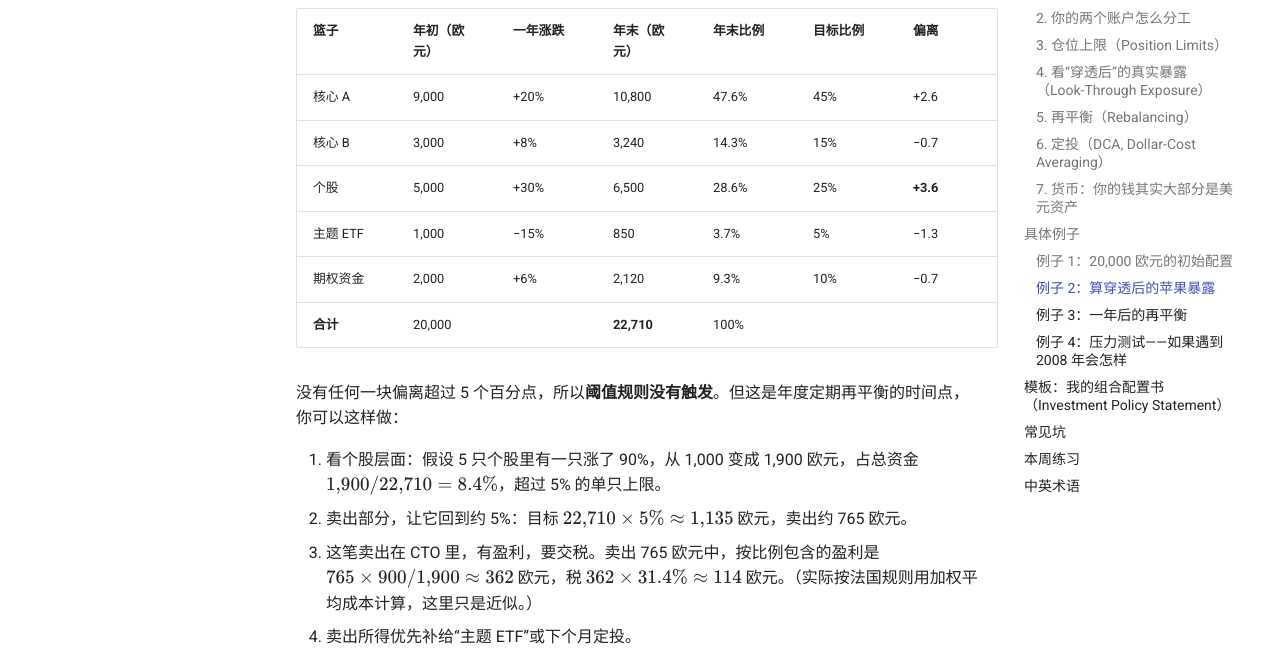
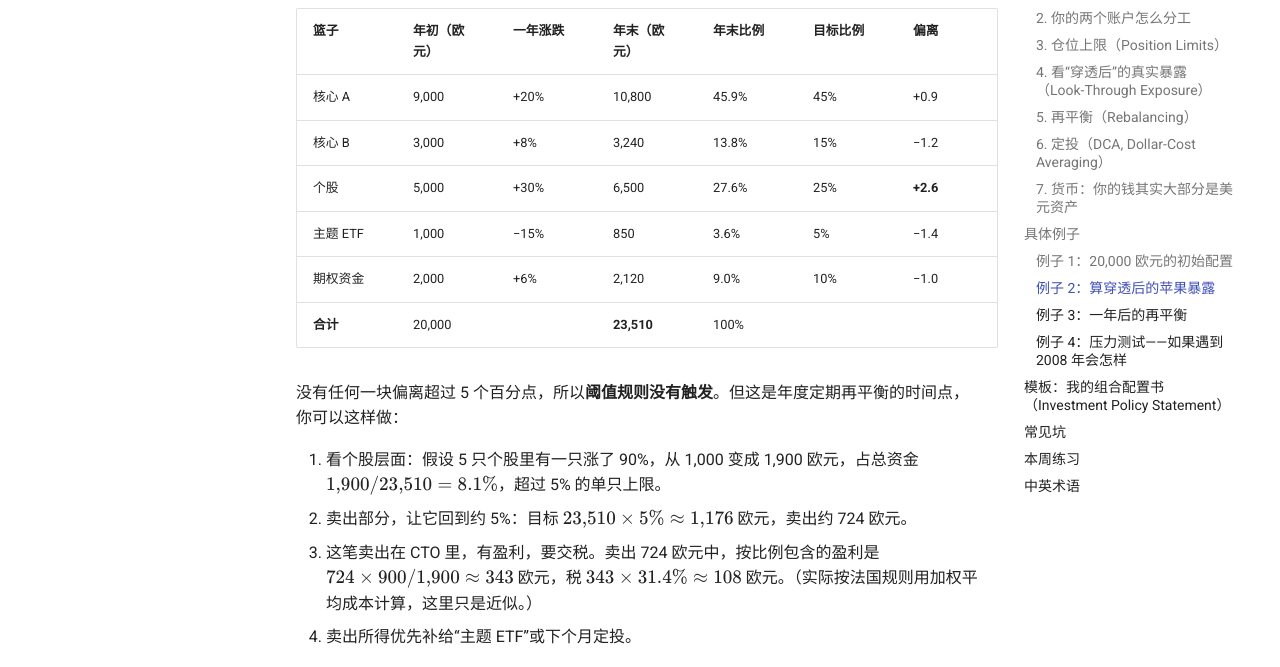
Before and after one commit to fengdi721/usstock-init, an MkDocs documentation site: the page built from docs/04-system/01-portfolio.md, in a window 1280 px wide and 900 px high, scrolled down 5251 px. Shown: the part 171-838 px from the top of the window. Built offline with MkDocs 1.6.1 and Material for MkDocs 9.7.7, drawn with Linux system fonts in a browser that asks for light colours; comment, search, counter and statistics services are not loaded.

Commit message:
docs(system): fix rebalancing example totals
Co-Authored-By: Claude Opus 5.5 <noreply@anthropic.com>

```diff
--- a/docs/04-system/01-portfolio.md
+++ b/docs/04-system/01-portfolio.md
@@ -173,18 +173,18 @@
 
 | 篮子 | 年初（欧元） | 一年涨跌 | 年末（欧元） | 年末比例 | 目标比例 | 偏离 |
 |---|---|---|---|---|---|---|
-| 核心 A | 9,000 | +20% | 10,800 | 47.6% | 45% | +2.6 |
-| 核心 B | 3,000 | +8% | 3,240 | 14.3% | 15% | −0.7 |
-| 个股 | 5,000 | +30% | 6,500 | 28.6% | 25% | **+3.6** |
-| 主题 ETF | 1,000 | −15% | 850 | 3.7% | 5% | −1.3 |
-| 期权资金 | 2,000 | +6% | 2,120 | 9.3% | 10% | −0.7 |
-| **合计** | 20,000 | | **22,710** | 100% | | |
+| 核心 A | 9,000 | +20% | 10,800 | 45.9% | 45% | +0.9 |
+| 核心 B | 3,000 | +8% | 3,240 | 13.8% | 15% | −1.2 |
+| 个股 | 5,000 | +30% | 6,500 | 27.6% | 25% | **+2.6** |
+| 主题 ETF | 1,000 | −15% | 850 | 3.6% | 5% | −1.4 |
+| 期权资金 | 2,000 | +6% | 2,120 | 9.0% | 10% | −1.0 |
+| **合计** | 20,000 | | **23,510** | 100% | | |
 
 没有任何一块偏离超过 5 个百分点，所以**阈值规则没有触发**。但这是年度定期再平衡的时间点，你可以这样做：
 
-1. 看个股层面：假设 5 只个股里有一只涨了 90%，从 1,000 变成 1,900 欧元，占总资金 \(1{,}900 / 22{,}710 = 8.4\%\)，超过 5% 的单只上限。
-2. 卖出部分，让它回到约 5%：目标 \(22{,}710 \times 5\% \approx 1{,}135\) 欧元，卖出约 765 欧元。
-3. 这笔卖出在 CTO 里，有盈利，要交税。卖出 765 欧元中，按比例包含的盈利是 \(765 \times 900/1{,}900 \approx 362\) 欧元，税 \(362 \times 31.4\% \approx 114\) 欧元。（实际按法国规则用加权平均成本计算，这里只是近似。）
+1. 看个股层面：假设 5 只个股里有一只涨了 90%，从 1,000 变成 1,900 欧元，占总资金 \(1{,}900 / 23{,}510 = 8.1\%\)，超过 5% 的单只上限。
+2. 卖出部分，让它回到约 5%：目标 \(23{,}510 \times 5\% \approx 1{,}176\) 欧元，卖出约 724 欧元。
+3. 这笔卖出在 CTO 里，有盈利，要交税。卖出 724 欧元中，按比例包含的盈利是 \(724 \times 900/1{,}900 \approx 343\) 欧元，税 \(343 \times 31.4\% \approx 108\) 欧元。（实际按法国规则用加权平均成本计算，这里只是近似。）
 4. 卖出所得优先补给“主题 ETF”或下个月定投。
 
 **如果不想交税**：不卖，而是接下来几个月的新钱全部投给其他篮子，让这只股票的比例被“稀释”回去。这种方法慢，但最省钱。
```
